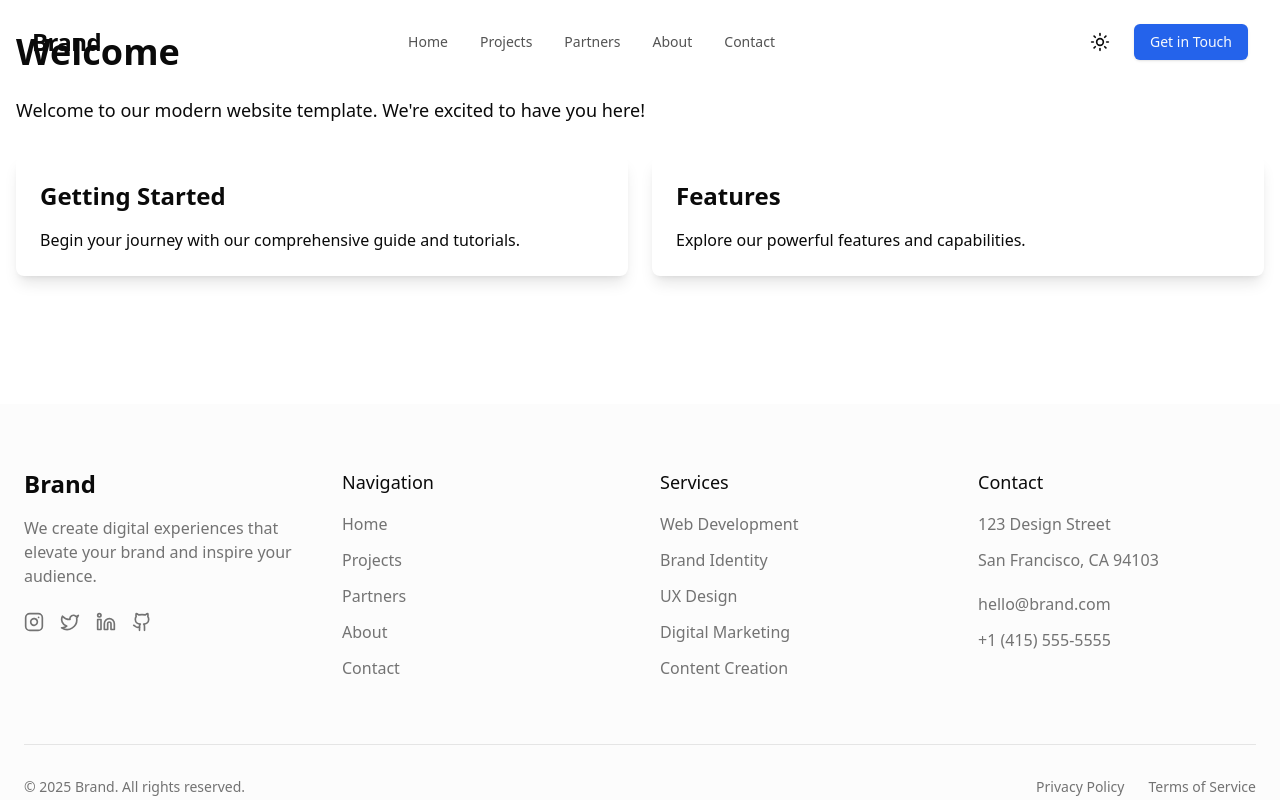
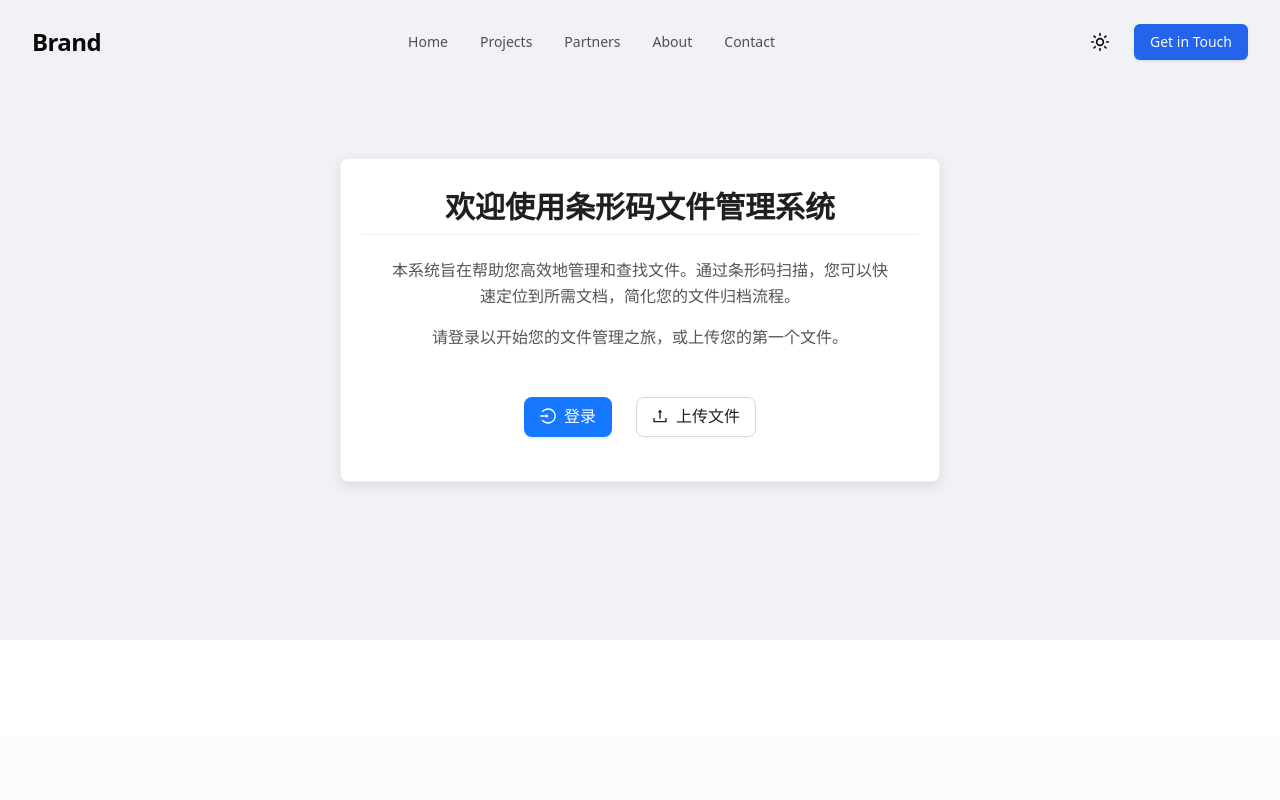
Before and after one commit to Afp123r/modern-website-template, a Next.js app: page /welcome in a window 1280 px wide. Shown: the top 800 px of the page. Built offline with nearby package versions, Linux system fonts and the light colour scheme.

Commit message:
Update page.tsx

```diff
--- a/app/welcome/page.tsx
+++ b/app/welcome/page.tsx
@@ -1,30 +1,57 @@
+// app/page.tsx 或者 pages/index.tsx (取决于你的 Next.js 版本或项目结构)
 
-import { Metadata } from 'next'
+import React from 'react';
 
-export const metadata: Metadata = {
-  title: 'Welcome | Modern Website Template',
-  description: 'Welcome to our modern website template',
-}
+// Ant Design 组件 (可选，如果你的项目使用了 Ant Design)
+import { Card, Button, Typography, Space } from 'antd';
+import { LoginOutlined, UploadOutlined } from '@ant-design/icons';
+import Link from 'next/link'; // 如果是 Next.js，使用 next/link 进行路由跳转
 
-export default function WelcomePage() {
+const { Title, Paragraph } = Typography;
+
+const WelcomePage: React.FC = () => {
   return (
-    <div className="container mx-auto px-4 py-8">
-      <h1 className="text-4xl font-bold mb-6">Welcome</h1>
-      <div className="prose dark:prose-invert max-w-none">
-        <p className="text-lg mb-4">
-          Welcome to our modern website template. We're excited to have you here!
-        </p>
-        <div className="grid grid-cols-1 md:grid-cols-2 gap-6 mt-8">
-          <div className="p-6 bg-card rounded-lg shadow-lg">
-            <h2 className="text-2xl font-semibold mb-4">Getting Started</h2>
-            <p>Begin your journey with our comprehensive guide and tutorials.</p>
-          </div>
-          <div className="p-6 bg-card rounded-lg shadow-lg">
-            <h2 className="text-2xl font-semibold mb-4">Features</h2>
-            <p>Explore our powerful features and capabilities.</p>
-          </div>
-        </div>
-      </div>
+    <div style={{
+      display: 'flex',
+      justifyContent: 'center',
+      alignItems: 'center',
+      minHeight: '80vh', // 让页面至少占据视口高度的80%
+      background: '#f0f2f5', // 与 Ant Design 默认背景色类似
+      padding: '20px'
+    }}>
+      <Card
+        title={<Title level={2} style={{ textAlign: 'center', marginBottom: 0 }}>欢迎使用条形码文件管理系统</Title>}
+        style={{
+          width: '100%',
+          maxWidth: '600px',
+          boxShadow: '0 4px 12px rgba(0,0,0,0.1)',
+          borderRadius: '8px',
+          padding: '20px'
+        }}
+        bodyStyle={{ textAlign: 'center' }}
+      >
+        <Paragraph style={{ fontSize: '16px', lineHeight: '1.6', color: '#555' }}>
+          本系统旨在帮助您高效地管理和查找文件。通过条形码扫描，您可以快速定位到所需文档，简化您的文件归档流程。
+        </Paragraph>
+        <Paragraph style={{ fontSize: '16px', lineHeight: '1.6', color: '#555' }}>
+          请登录以开始您的文件管理之旅，或上传您的第一个文件。
+        </Paragraph>
+        <Space size="large" style={{ marginTop: '30px' }}>
+          {/* 如果是 Next.js 项目，使用 Link 组件进行客户端路由跳转 */}
+          <Link href="/login" passHref>
+            <Button type="primary" size="large" icon={<LoginOutlined />}>
+              登录
+            </Button>
+          </Link>
+          <Link href="/upload" passHref>
+            <Button size="large" icon={<UploadOutlined />}>
+              上传文件
+            </Button>
+          </Link>
+        </Space>
+      </Card>
     </div>
-  )
-}
+  );
+};
+
+export default WelcomePage;
```
